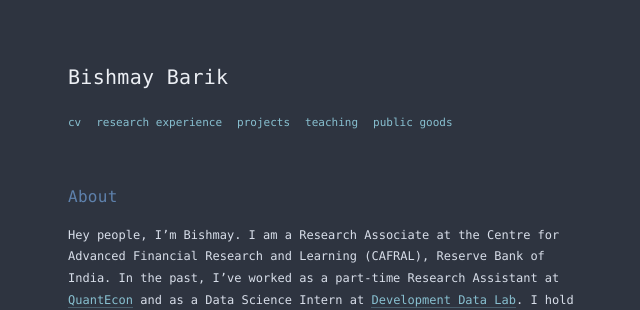
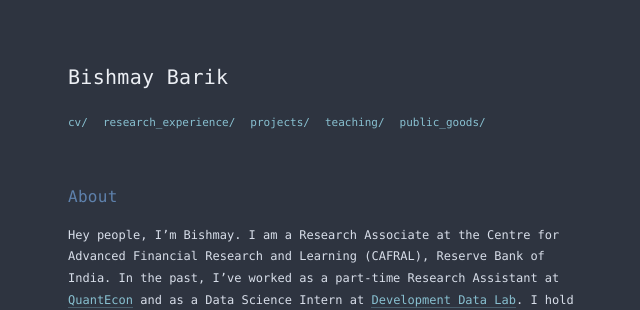
Before and after one commit to bishmaybarik/bishmaybarik.github.io, a Jekyll site: the page built from index.md, in a window 1280 px wide. Shown: the top 310 px of the page, without its empty margins (312-952 px from the left). Built offline with Jekyll 4.4.1, drawn with Linux system fonts in a browser that asks for light colours; our own code applies the rules of GitHub Pages for plain Markdown files; some of the changed lines change nothing that is shown.

Commit message:
fix errors

```diff
--- a/_layouts/default.html
+++ b/_layouts/default.html
@@ -13,11 +13,11 @@
     <header>
       <h1><a href="/">{{ site.title }}</a></h1>
       <nav>
-        <a href="/assets/bishmay_CV.pdf" target="_blank">cv</a>
-        <a href="/links/research_experience.md/">research experience</a>
-        <a href="/links/research_projects.md/">projects</a>
-        <a href="/links/teaching.md/">teaching</a>
-        <a href="/links/githubrepositories.md/">public goods</a>
+        <a href="/assets/bishmay_CV.pdf" target="_blank">cv/</a>
+        <a href="/links/research_experience/">research_experience/</a>
+        <a href="/links/research_projects/">projects/</a>
+        <a href="/links/teaching/">teaching/</a>
+        <a href="/links/githubrepositories/">public_goods/</a>
       </nav>
     </header>
 
```
